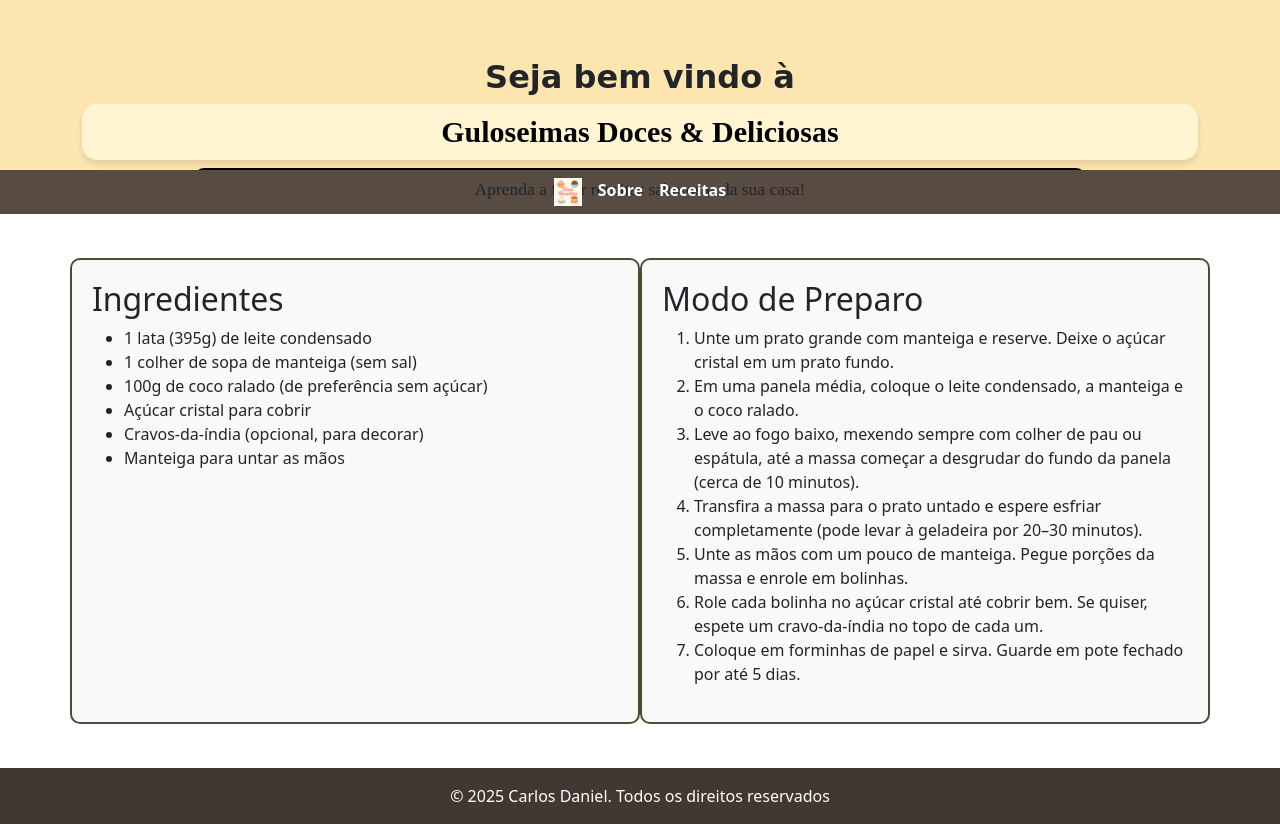
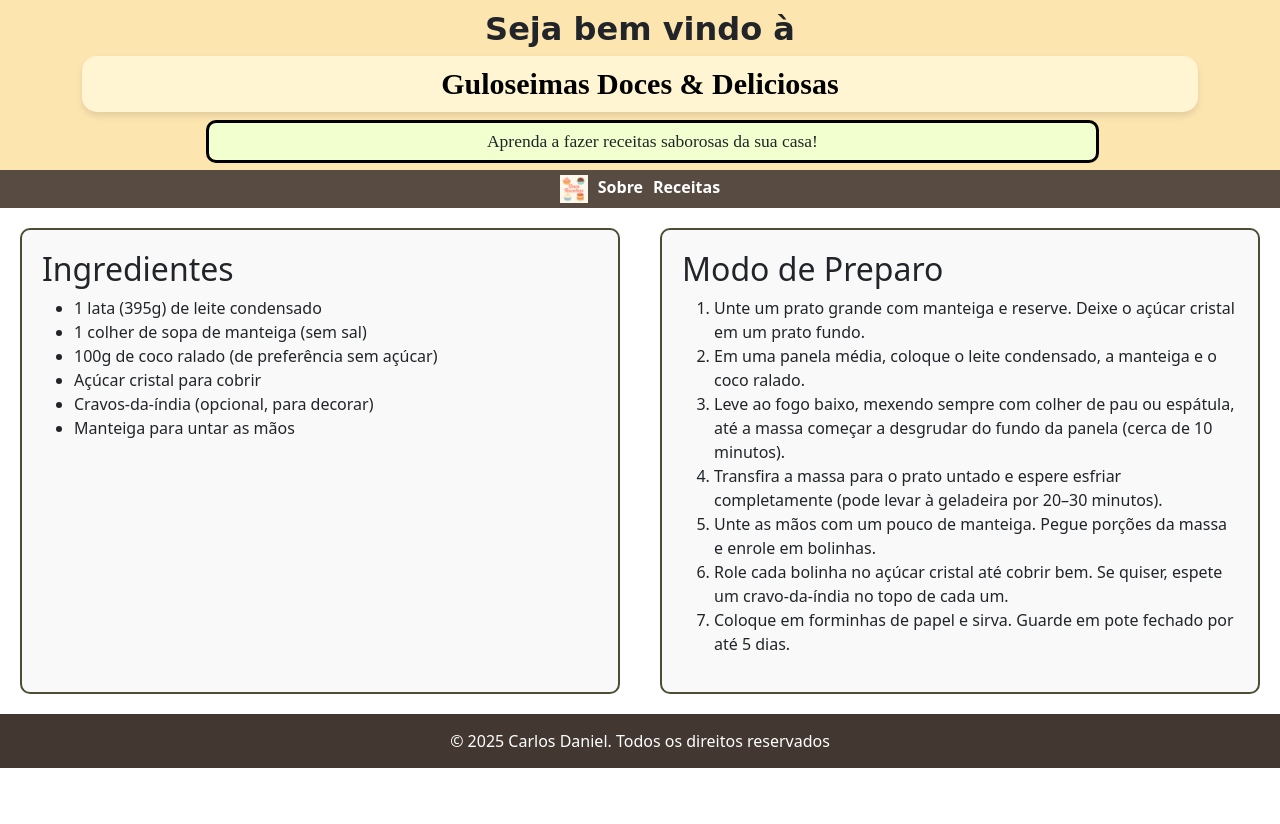
Before and after one commit to CarlosDaniel-DSS/doce-receitas, a plain HTML site: page doce-receitas/receitas/beijinho.html in a window 1280 px wide. After the commit the page ends 800 px from the top, so only its background shows below. Drawn offline with nearby package versions, Linux system fonts and the light colour scheme.

Commit message:
Update beijinho.html

```diff
--- a/doce-receitas/receitas/beijinho.html
+++ b/doce-receitas/receitas/beijinho.html
@@ -3,82 +3,113 @@
 
 <head>
     <!-- Metadados -->
-    <meta charset="UTF-8" />
-    <meta name="viewport" content="width=device-width, initial-scale=1" />
+    <meta charset="UTF-8">
+    <meta name="viewport" content="width=device-width, initial-scale=1.0">
 
     <!-- Bootstrap CSS -->
     <link href="https://cdn.jsdelivr.net/npm/bootstrap@5.3.6/dist/css/bootstrap.min.css"
       rel="stylesheet"
       integrity="sha384-4Q6Gf2aSP4eDXB8Miphtr37CMZZQ5oXLH2yaXMJ2w8e2ZtHTl7GptT4jmndRuHDT"
-        crossorigin="anonymous" />
+      crossorigin="anonymous"
+    >
 
-    <!-- Estilos da página de receitas -->
-    <link href="../estilos/estilos-receitas.css" rel="stylesheet" />
+    <!--Estilos da página de receitas-->
+    <link
+      href="../estilos/estilos-receitas.css"
+      rel="stylesheet"
+    >
 
-    <!-- Ícone do site -->
-    <link rel="icon" href="../imagens/Ícone-do-site.png" />
+    <!--Ícone do site-->
+    <link rel="icon" href="../imagens/Ícone-do-site.png">
 
-    <!-- Nome da página -->
+    <!--Nome da página-->
     <title>Receita de beijinho</title>
+
 </head>
 
 <body class="bg-white text-dark">
 
   <header class="header">
-        <div class="container py-5 text-center">
-            <h2 class="pacifico-regular">Seja bem vindo à</h2>
-            <h1 class="title-box alfa-slab-one-regular">Guloseimas Doces & Deliciosas</h1>
-            <p class="ancizar-serif title-box-subtitulo mx-auto">Aprenda a fazer receitas saborosas da sua casa!</p>
+
+    <div class="container py5">
+
+      <h2 class="pacifico-regular">
+         Seja bem vindo à
+      </h2>
+
+      <h1 class="title-box alfa-slab-one-regular">
+         Guloseimas Doces & Deliciosas
+      </h1>
+
+      <p class="ancizar-serif title-box-subtitulo">
+         Aprenda a fazer receitas saborosas da sua casa!
+      </p>
+
     </div>
   </header>
 
-    <!-- Barra de navegação -->
-    <nav class="container d-flex flex-wrap justify-content-center gap-3 py-2" style="background-color:#584b41;">
-        <a href="../../index.html" class="d-flex align-items-center">
-            <img src="../imagens/Ícone-do-site.png" alt="logo do site" class="logo-site" />
+  <!--barra de navegação-->
+  <nav class="container">
+
+    <a href="../../index.html">
+        <img
+          src="../imagens/Ícone-do-site.png"
+          alt="logo do site"
+          class="logo-site"
+        >
     </a>
-        <a href="../../index.html#sobre" class="nav-link text-white fw-bold">Sobre</a>
-        <a href="../../index.html#receitas" class="nav-link text-white fw-bold">Receitas</a>
+    <a href="../../index.html#sobre"> Sobre </a>
+    <a href="../../index.html#receitas"> Receitas </a>
+
   </nav>
 
-    <main class="container my-4">
-        <div class="row g-4">
-            <!-- Ingredientes do beijinho -->
-            <section class="ingredientes col-12 col-md-6">
-                <h2>Ingredientes</h2>
+  <main>
+
+    <!--Ingredientes do beijinho-->
+    <section class="ingredientes">
+
+      <h2> Ingredientes </h2>
       <ul>
-                    <li>1 lata (395g) de leite condensado</li>
-                    <li>1 colher de sopa de manteiga (sem sal)</li>
-                    <li>100g de coco ralado (de preferência sem açúcar)</li>
-                    <li>Açúcar cristal para cobrir</li>
-                    <li>Cravos-da-índia (opcional, para decorar)</li>
-                    <li>Manteiga para untar as mãos</li>
+        <li> 1 lata (395g) de leite condensado </li>
+        <li> 1 colher de sopa de manteiga (sem sal) </li>
+        <li> 100g de coco ralado (de preferência sem açúcar) </li>
+        <li> Açúcar cristal para cobrir </li>
+        <li> Cravos-da-índia (opcional, para decorar)</li>
+        <li> Manteiga para untar as mãos </li>
       </ul>
+
     </section>
 
-            <!-- Modo de preparo -->
-            <section class="modo-preparo col-12 col-md-6">
-                <h2>Modo de Preparo</h2>
+    <!--Modo de preparo-->
+    <section class="modo-preparo">
+
+      <h2> Modo de Preparo </h2>
       <ol>
-                    <li>Unte um prato grande com manteiga e reserve. Deixe o açúcar cristal em um prato fundo.</li>
-                    <li>Em uma panela média, coloque o leite condensado, a manteiga e o coco ralado.</li>
+        <li> Unte um prato grande com manteiga e reserve. Deixe o açúcar cristal em um prato fundo. </li>
+
+        <li> Em uma panela média, coloque o leite condensado, a manteiga e o coco ralado. </li>
+
         <li>
           Leve ao fogo baixo, mexendo sempre com colher de pau ou espátula,
           até a massa começar a desgrudar do fundo da panela (cerca de 10 minutos).
         </li>
-                    <li>Transfira a massa para o prato untado e espere esfriar completamente (pode levar à geladeira por 20–30 minutos).</li>
-                    <li>Unte as mãos com um pouco de manteiga. Pegue porções da massa e enrole em bolinhas.</li>
-                    <li>Role cada bolinha no açúcar cristal até cobrir bem. Se quiser, espete um cravo-da-índia no topo de cada um.</li>
-                    <li>Coloque em forminhas de papel e sirva. Guarde em pote fechado por até 5 dias.</li>
+
+        <li> Transfira a massa para o prato untado e espere esfriar completamente (pode levar à geladeira por 20–30 minutos). </li>
+
+        <li> Unte as mãos com um pouco de manteiga. Pegue porções da massa e enrole em bolinhas. </li>
+
+        <li> Role cada bolinha no açúcar cristal até cobrir bem. Se quiser, espete um cravo-da-índia no topo de cada um. </li>
+
+        <li> Coloque em forminhas de papel e sirva. Guarde em pote fechado por até 5 dias. </li>
       </ol>
+
     </section>
-        </div>
+
   </main>
 
-    <footer class="centralizado py-3" style="background-color:#423831; color: white;">
+  <footer class="centralizado">
     &copy; 2025 Carlos Daniel. Todos os direitos reservados
   </footer>
 
 </body>
-
 </html>
```
Lines whose indentation alone changed are shown as unchanged.
